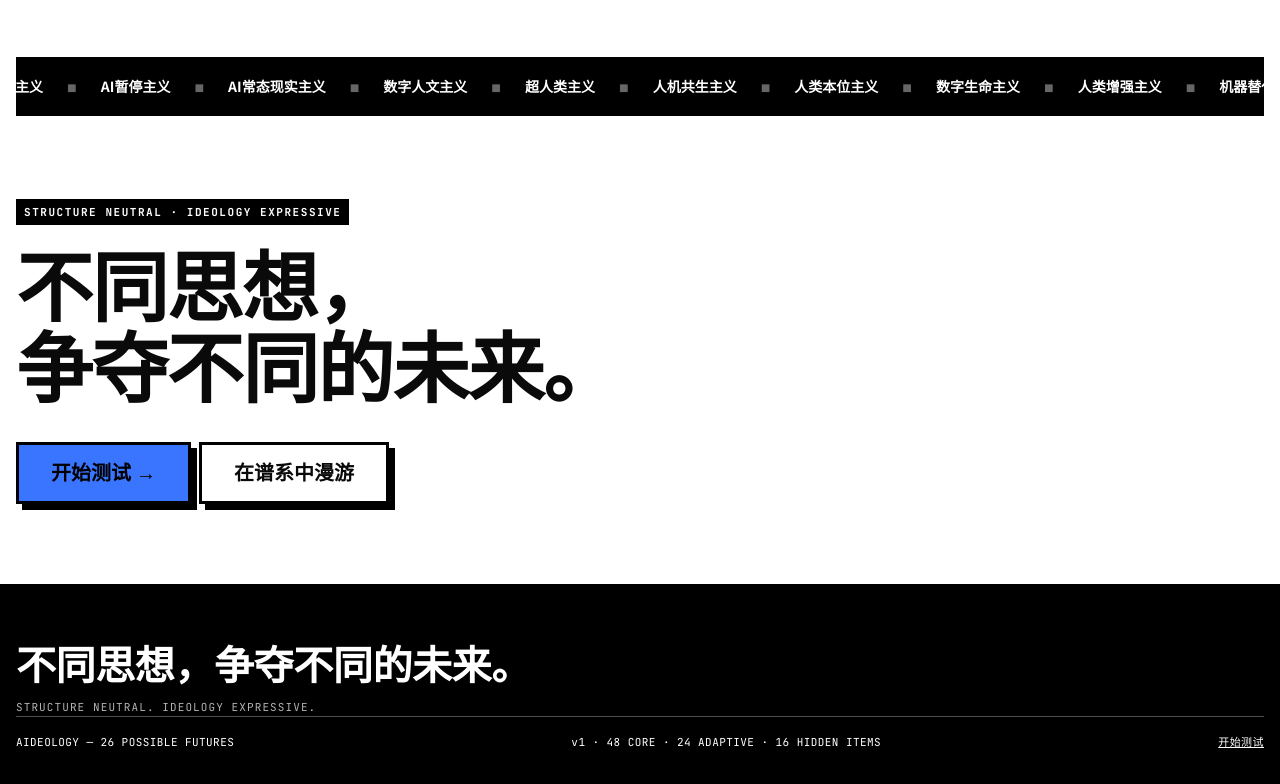
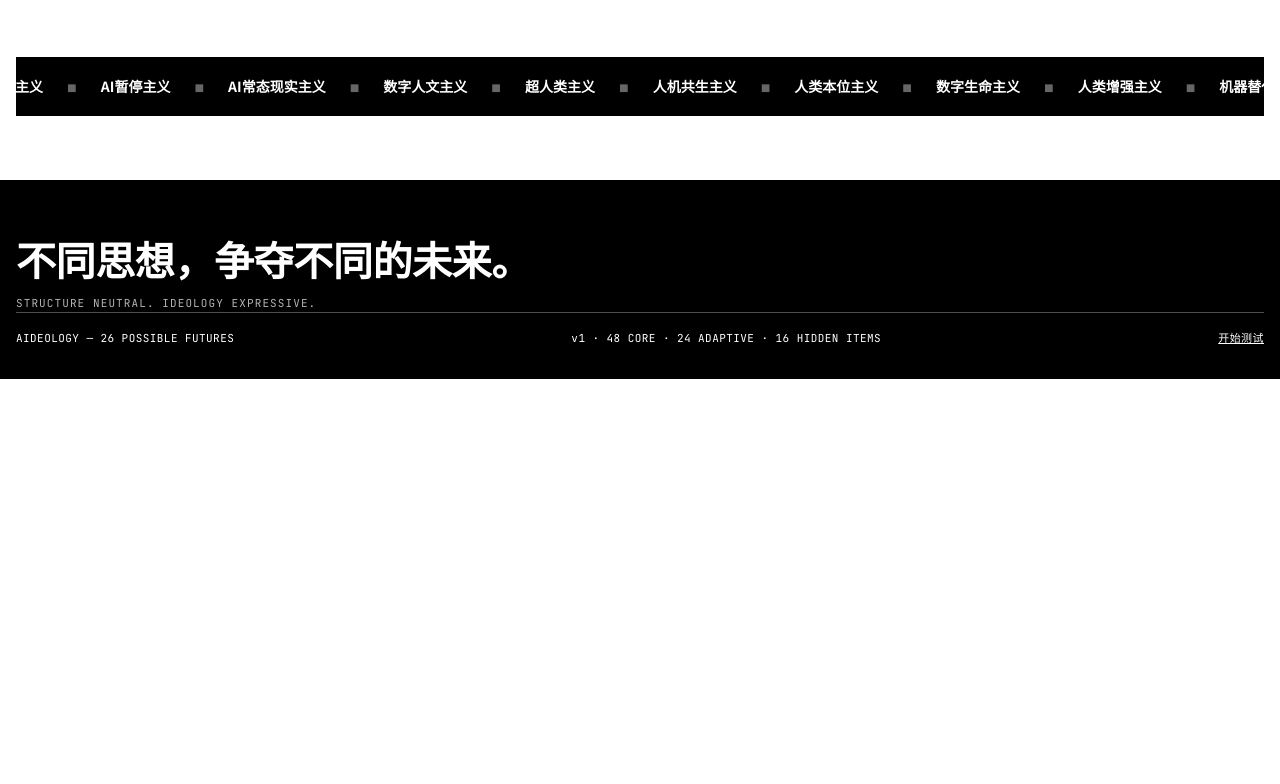
Before and after one commit to ai-ideology/AIdeology, a website built with Vite: page index.html in a window 1280 px wide. Shown: the part 1754-2538 px from the top of the page. After the commit the page ends 2133 px from the top, so only its background shows below. Built offline with nearby package versions, Linux system fonts and the light colour scheme.

Commit message:
fix(landing): drop the redundant bottom CTA block
The hero already offers 开始测试 and a link into the ideologies, so the
closing section repeated both ("开始测试 →" / "在谱系中漫游") — and its
slogan copied the site footer verbatim ("不同思想，争夺不同的未来。" plus
"STRUCTURE NEUTRAL. IDEOLOGY EXPRESSIVE."). The whole section is gone
rather than just the buttons, since what remained was a duplicate of the
footer; the page now ends on the marquee.

With the section removed the black marquee band sat flush against the black
footer and the two merged into one tall block, so the landing gets 64px of
bottom padding. The page drops from 2745px to 2153px and now carries a
single 开始测试 button.

```diff
--- a/src/styles/app.css
+++ b/src/styles/app.css
@@ -567,19 +567,6 @@ img, svg { display: block; max-width: 100%; }
 
 
 .mq__dot { opacity: .4; }
-
-.cta-end { padding: 80px 0; }
-
-.cta-end__h {
-  margin: var(--s2) 0 var(--s6);
-  font-family: var(--font-display);
-  font-weight: 900;
-  font-size: clamp(36px, 6vw, 80px);
-  line-height: 1.05;
-  letter-spacing: -.02em;
-}
-
-.cta-end__cta { margin-top: var(--s2); }
 
 /* ---------- posters ---------- */
 
@@ -1997,7 +1984,9 @@ main { flex: 1 0 auto; }
 .site-foot__main,
 .site-foot__meta { max-width: none; margin: 0; }
 
-.landing { max-width: none; margin: 0; padding: 0 var(--pad-x); }
+/* Bottom padding keeps the black marquee band from running into the black
+   site footer — without it the two merge into one tall block. */
+.landing { max-width: none; margin: 0; padding: 0 var(--pad-x) var(--s8); }
 .lib { max-width: none; margin: 0; padding: var(--s7) var(--pad-x) var(--s8); }
 .atlas { max-width: none; margin: 0; padding: var(--s7) var(--pad-x) var(--s8); }
 
--- a/src/views/landing.ts
+++ b/src/views/landing.ts
@@ -62,14 +62,5 @@ export function renderLanding(): string {
     </section>
 
     <div class="marquee" aria-hidden="true"><div class="marquee__track">${marquee}${marquee}</div></div>
-
-    <section class="cta-end">
-      <p class="mono tag-line">STRUCTURE NEUTRAL · IDEOLOGY EXPRESSIVE</p>
-      <h2 class="cta-end__h">不同思想，<br>争夺不同的未来。</h2>
-      <div class="od-cluster cta-end__cta">
-        <button type="button" class="btn btn--primary btn--xl" data-act="start-test">开始测试 →</button>
-        <a class="btn btn--xl" href="#/atlas">在谱系中漫游</a>
-      </div>
-    </section>
   </section>`;
 }
```
